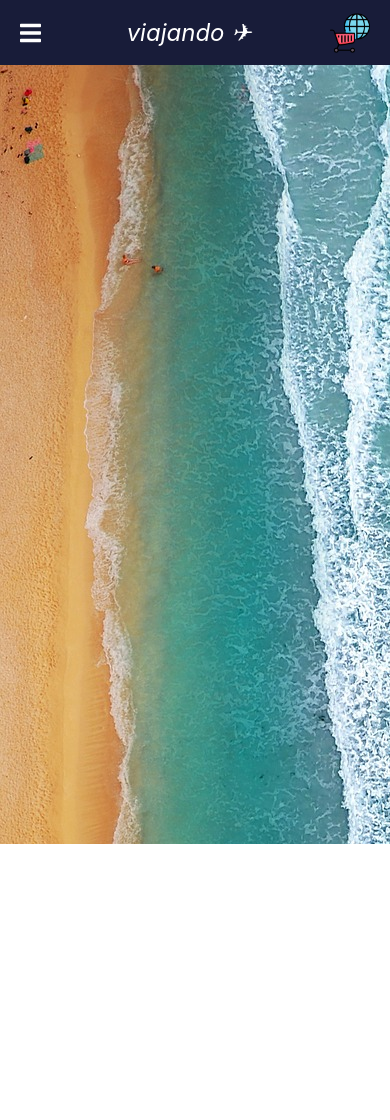
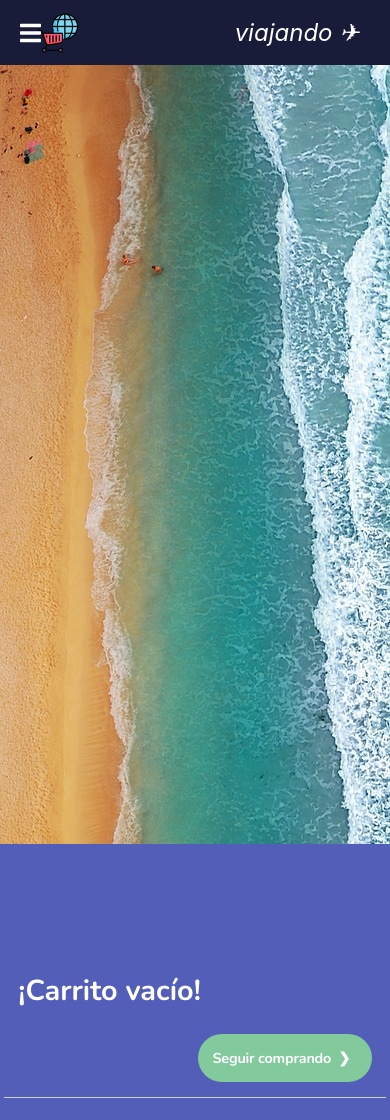
Before and after one commit to caamlg/viajando-ecommerce, a React (Create React App) app: page /cart in a window 390 px wide. Shown: the top 1120 px of the page. Before the commit the page ends 844 px from the top, so only its background shows below. Built offline with nearby package versions, Linux system fonts and the light colour scheme.

Commit message:
desafio render condicional clase 11

```diff
--- a/src/App.js
+++ b/src/App.js
@@ -1,6 +1,7 @@
 import "./App.css";
 import { ItemListContainer } from "./components/ItemListContainer";
 import { ItemDetailContainer } from "./components/ItemDetailContainer";
+import { Cart } from "./components/Cart";
 import { NavBar } from "./components/NavBar.js";
 import { BrowserRouter, Switch, Route } from "react-router-dom";
 import { CartProvider } from "./contexts/CartContext.js";
@@ -31,6 +32,11 @@ function App() {
             <ItemDetailContainer />
             </section>
           </Route>
+          <Route path="/cart">
+            <section className="App-section">
+              <Cart/>
+            </section>
+          </Route>
         </Switch>
       </BrowserRouter>
       </CartProvider>
--- /dev/null
+++ b/src/components/Cart.css
@@ -0,0 +1,314 @@
+@import url("https://fonts.googleapis.com/css2?family=Nunito:ital,wght@0,200;0,400;0,700;1,400&display=swap");
+* {
+  box-sizing: border-box;
+}
+body {
+  color: #333;
+  -webkit-font-smoothing: antialiased;
+}
+img {
+  max-width: 100%;
+}
+.cf:before,
+.cf:after {
+  content: " ";
+  display: table;
+}
+.cf:after {
+  clear: both;
+}
+
+.wrap {
+  width: 75%;
+  max-width: 960px;
+  margin: 0 auto;
+  padding: 5% 0;
+  margin-bottom: 5em;
+}
+.projTitle {
+  font-family: "Nunito", sans-serif;
+  font-weight: bold;
+  text-align: center;
+  font-size: 2em;
+  padding: 1em 0;
+  border-bottom: 1px solid #dadada;
+  letter-spacing: 3px;
+  text-transform: uppercase;
+}
+.projTitle span {
+  font-family: "Nunito", sans-serif;
+  font-weight: normal;
+  font-style: italic;
+  text-transform: lowercase;
+  color: #FFF;
+}
+.heading {
+  padding: 1em 0;
+  border-bottom: 1px solid #d0d0d0;
+}
+.heading h1 {
+  font-family: "Nunito", sans-serif;
+  font-size: 2em;
+  float: left;
+  color: #fff;
+}
+.heading .continue,
+.heading .continue:visited {
+  text-decoration: none;
+  font-family: "Nunito", sans-serif;
+  letter-spacing: -0.015em;
+  font-size: 1em;
+  padding: 1em;
+  color: #fff;
+  background: #82ca9c;
+  font-weight: bold;
+  border-radius: 50px;
+  float: right;
+  text-align: right;
+  -webkit-transition: all 0.25s linear;
+  -moz-transition: all 0.25s linear;
+  -ms-transition: all 0.25s linear;
+  -o-transition: all 0.25s linear;
+  transition: all 0.25s linear;
+}
+.heading .continue:after {
+  content: "\276f";
+  padding: 0.5em;
+  position: relative;
+  right: 0;
+  -webkit-transition: all 0.15s linear;
+  -moz-transition: all 0.15s linear;
+  -ms-transition: all 0.15s linear;
+  -o-transition: all 0.15s linear;
+  transition: all 0.15s linear;
+}
+.heading .continue:hover,
+.heading .continue:focus,
+.heading .continue:active {
+  background: #7379ac;
+}
+.heading .continue:hover:after,
+.heading .continue:focus:after,
+.heading .continue:active:after {
+  right: -10px;
+}
+.tableHead {
+  display: table;
+  width: 100%;
+  font-family: "Nunito", sans-serif;
+  font-size: 0.75em;
+}
+.tableHead li {
+  display: table-cell;
+  padding: 1em 0;
+  text-align: center;
+}
+.tableHead li.prodHeader {
+  text-align: left;
+}
+.cart {
+  padding: 1em 0;
+}
+.cart .items {
+  display: block;
+  width: 100%;
+  padding: 1.5em;
+  border-bottom: 1px solid #fafafa;
+}
+
+.cart .items .infoWrap {
+  display: table;
+  width: 100%;
+}
+.cart .items .cartSection {
+  display: table-cell;
+  vertical-align: middle;
+}
+.cart .items .cartSection h3 {
+  font-size: 1em;
+  font-family: "Nunito", sans-serif;
+  font-weight: bold;
+  text-transform: uppercase;
+  letter-spacing: 0.025em;
+  color: #FFF;
+}
+.cart .items .cartSection p {
+  display: inline-block;
+  font-size: 0.85em;
+  color: #FFF;
+  font-family: "Nunito", sans-serif;
+}
+.cart .items .cartSection p .quantity {
+  font-weight: bold;
+  color: #333;
+}
+.cart .items .cartSection .itemImg {
+  width: 4em;
+  float: left;
+}
+.cart .items .cartSection.qtyWrap,
+.cart .items .cartSection.prodTotal {
+  text-align: center;
+}
+.cart .items .cartSection.qtyWrap p,
+.cart .items .cartSection.prodTotal p {
+  font-weight: bold;
+  font-size: 1.25em;
+}
+.cart .items .cartSection input.qty {
+  width: 2em;
+  text-align: center;
+  font-size: 1em;
+  padding: 0.25em;
+  margin: 1em 0.5em 0 0;
+}
+.cart .items .cartSection .itemImg {
+  width: 12.5em;
+  display: inline;
+  padding-right: 1em;
+}
+button.remove {
+  text-decoration: none;
+  font-family: "Nunito", sans-serif;
+  color: #000;
+  font-weight: bold;
+  background: #fff;
+  padding: 0.5em;
+  font-size: 0.75em;
+  display: inline-block;
+  border-radius: 100%;
+  line-height: 0.65;
+  cursor: pointer;
+  -webkit-transition: all 0.25s linear;
+  -moz-transition: all 0.25s linear;
+  -ms-transition: all 0.25s linear;
+  -o-transition: all 0.25s linear;
+  transition: all 0.25s linear;
+}
+button.remove:hover {
+  background: #f30;
+}
+.btn,
+.btn:visited {
+  text-decoration: none;
+  font-family: "Nunito", sans-serif;
+  letter-spacing: -0.015em;
+  font-size: 1em;
+  padding: 1em 3em;
+  color: #fff;
+  background: #82ca9c;
+  font-weight: bold;
+  border-radius: 50px;
+  float: right;
+  text-align: right;
+  -webkit-transition: all 0.25s linear;
+  -moz-transition: all 0.25s linear;
+  -ms-transition: all 0.25s linear;
+  -o-transition: all 0.25s linear;
+  transition: all 0.25s linear;
+}
+.btn:after {
+  content: "\276f";
+  padding: 0.5em;
+  position: relative;
+  right: 0;
+  -webkit-transition: all 0.15s linear;
+  -moz-transition: all 0.15s linear;
+  -ms-transition: all 0.15s linear;
+  -o-transition: all 0.15s linear;
+  transition: all 0.15s linear;
+}
+.btn:hover,
+.btn:focus,
+.btn:active {
+  background: #7379ac;
+}
+.btn:hover:after,
+.btn:focus:after,
+.btn:active:after {
+  right: -10px;
+}
+.btn.empty {
+  margin-top: 1em;
+  float: left;
+  background-color: rgb(240, 106, 73);
+}
+.btn.empty:hover {
+  background-color: rgb(126, 27, 2);
+  cursor: pointer;
+}
+/* TOTAL AND CHECKOUT */
+.subtotal {
+  float: right;
+  width: 35%;
+}
+.subtotal .totalRow {
+  padding: 0.5em;
+  text-align: right;
+}
+.subtotal .totalRow.final {
+  font-size: 1.25em;
+  font-weight: bold;
+}
+.subtotal .totalRow span {
+  display: inline-block;
+  padding: 0 0 0 1em;
+  text-align: right;
+}
+.subtotal .totalRow .label {
+  font-family: "Nunito", sans-serif;
+  font-size: 0.85em;
+  text-transform: uppercase;
+  color: #FFF;
+}
+.subtotal .totalRow .value {
+  letter-spacing: -0.025em;
+  width: 35%;
+}
+@media only screen and (max-width: 600px) {
+  .wrap {
+    width: 98%;
+    padding: 2% 0;
+  }
+  .projTitle {
+    font-size: 1.5em;
+    padding: 10% 5%;
+  }
+  .heading {
+    padding: 1em;
+    font-size: 90%;
+  }
+  .cart .items .cartSection {
+    width: 90%;
+    display: block;
+    float: left;
+  }
+  .cart .items .cartSection.qtyWrap {
+    width: 10%;
+    text-align: center;
+    padding: 0.5em 0;
+    float: right;
+  }
+  .cart .items .cartSection.qtyWrap:before {
+    content: "QTY";
+    display: block;
+    font-family: "Nunito", sans-serif;
+    padding: 0.25em;
+    font-size: 0.75em;
+  }
+  .cart .items .cartSection.prodTotal,
+  .cart .items .cartSection.removeWrap {
+    display: none;
+  }
+  .cart .items .cartSection .itemImg {
+    width: 25%;
+  }
+  .btn.continue {
+    width: 100%;
+    text-align: center;
+  }
+  .btn.empty {
+    width: 100%;
+    text-align: center;
+  }
+}
--- /dev/null
+++ b/src/components/Cart.js
@@ -0,0 +1,91 @@
+import React from "react";
+import { Link } from "react-router-dom";
+import { useCart } from "../contexts/CartContext";
+import "./Cart.css";
+
+export const Cart = () => {
+  const { cart, removeItem, clear } = useCart();
+  const totalToPay = cart.reduce((total, item) => {
+    return total + item.info.price * item.quantity;
+  }, 0);
+  return cart.length ? (
+    <div className="wrap cf">
+      <div className="heading cf">
+        <h1>Carrito de compras</h1>
+        <Link to="/">
+          <div className="continue">Seguir comprando</div>
+        </Link>
+      </div>
+
+      {cart?.map((item) => {
+        return (
+          <div className="cart" key={item.info.id}>
+            <ul className="cartWrap">
+              <li className="items">
+                <div className="infoWrap">
+                  <div className="cartSection">
+                    <img
+                      src={item.info.pictureUrl}
+                      alt=""
+                      className="itemImg"
+                    />
+                    <h3>{item.info.title}</h3>
+
+                    <p>
+                      {item.quantity} x {item.info.price}
+                    </p>
+                  </div>
+
+                  <div className="prodTotal cartSection">
+                    <p>$ {item.info.price * item.quantity}</p>
+                  </div>
+                  <div className="cartSection removeWrap">
+                    <button
+                      className="remove"
+                      onClick={() => {
+                        removeItem(item.info.id);
+                      }}
+                    >
+                      x
+                    </button>
+                  </div>
+                </div>
+              </li>
+            </ul>
+          </div>
+        );
+      })}
+
+      <div
+        className="btn empty"
+        onClick={() => {
+          clear();
+        }}
+      >
+        Vaciar carrito
+      </div>
+      <div className="subtotal cf">
+        <ul style={{ listStyleType: "none" }}>
+          <li className="totalRow final">
+            <span className="label">Total</span>
+            <span className="value">$ {totalToPay}</span>
+          </li>
+          <li className="totalRow">
+            <a href="/#" className="btn continue">
+              Comprar
+            </a>
+          </li>
+        </ul>
+      </div>
+    </div>
+  ) : (
+    <div className="wrap cf">
+      <div className="heading cf">
+        <h1>¡Carrito vacío!</h1>
+        <Link to="/">
+          <div className="continue">Seguir comprando</div>
+        </Link>
+      </div>
+    </div>
+  );
+};
--- a/src/components/ViewCart.js
+++ b/src/components/CartView.js
@@ -1,11 +1,11 @@
 import React from "react";
 import { Link } from "react-router-dom";
 
-export const ViewCart = ({ quantity }) => {
+export const CartView = () => {
   return (
     <div className="counter__container">
       <Link to="/cart" style={{ textDecoration: "none" }}>
-        <button className="button-cart">Agregaste {quantity} productos</button>
+        <button className="button-cart">Terminar mi compra</button>
       </Link>
     </div>
   );
--- a/src/components/CartWidget.css
+++ b/src/components/CartWidget.css
@@ -1,7 +1,24 @@
+.cart-widget-container {
+    display: flex;
+    align-items: center;
+    margin-right: 40px;
+}
+
 .cart-icon {
     max-width: 40px;
     max-height: 40px;
-    padding-right: 20px;
+}
+
+.quantity {
+    font-size: 1.5rem;
+    color: #fff;
+    font-weight: bold;
+    font-family: "Nunito", sans-serif;
+    margin-left: .8rem;
+}
+
+.quantity-hidden {
+    display: none;
 }
 
 @media (max-width: 1199px) {
--- a/src/components/CartWidget.js
+++ b/src/components/CartWidget.js
@@ -1,9 +1,16 @@
-import React from 'react'
-import cartImage from '../images/cart.png'
-import './CartWidget.css';
+import React from "react";
+import cartImage from "../images/cart.png";
+import { useCart } from "../contexts/CartContext";
+import "./CartWidget.css";
 
-export const CartWidget = () => {
-    return (
-            <img src={cartImage} alt="carrito" className="cart-icon"/>
-    )
-}
+export const CartWidget = ({ totalItems }) => {
+  const { cart } = useCart();
+  return (
+    <div className="cart-widget-container">
+      <img src={cartImage} alt="carrito" className="cart-icon" />
+      <div className={cart.length > 0 ? "quantity" : "quantity-hidden"}>
+        {totalItems}
+      </div>
+    </div>
+  );
+};
--- a/src/components/ItemDetail.js
+++ b/src/components/ItemDetail.js
@@ -1,6 +1,6 @@
 import React, { useState } from "react";
 import { ItemCount } from "./ItemCount";
-import { ViewCart } from "./ViewCart";
+import { CartView } from "./CartView";
 import { useCart } from "../contexts/CartContext";
 import "./ItemDetail.css";
 
@@ -8,8 +8,6 @@ export const ItemDetail = ({ item }) => {
   const [cartQuantity, setCartQuantity] = useState(0);
 
   const { cart, addItem } = useCart();
-
-  console.log(cart);
 
   const saveQuantity = (counter) => {
     setCartQuantity(counter);
@@ -24,7 +22,7 @@ export const ItemDetail = ({ item }) => {
       <div className="detail-subtitle">{item.subtitle}</div>
       <div className="detail-price">$ {item.price}</div>
       {cartQuantity ? (
-        <ViewCart quantity={cartQuantity} />
+        <CartView />
       ) : (
         <ItemCount
           initial={1}
--- a/src/components/NavBar.js
+++ b/src/components/NavBar.js
@@ -6,8 +6,13 @@ import { faBars } from "@fortawesome/free-solid-svg-icons";
 import { faTimes } from "@fortawesome/free-solid-svg-icons";
 import { useState } from "react";
 import { Link, NavLink } from "react-router-dom";
+import { useCart } from "../contexts/CartContext";
 
 export const NavBar = () => {
+  const { cart } = useCart();
+
+  const itemsInCart = cart.reduce((total, p) => total + p.quantity, 0);
+
   const [open, setOpen] = useState(false);
 
   const barsIcon = (
@@ -56,7 +61,9 @@ export const NavBar = () => {
           </li>
         </ul>
       </div>
-      <CartWidget />
+      <Link to="/cart" style={{ textDecoration: "none" }}>
+        <CartWidget totalItems={itemsInCart} />
+      </Link>
     </nav>
   );
 };
```
